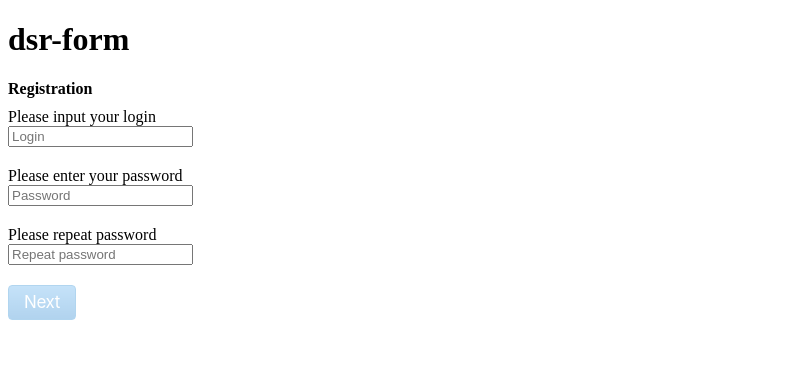
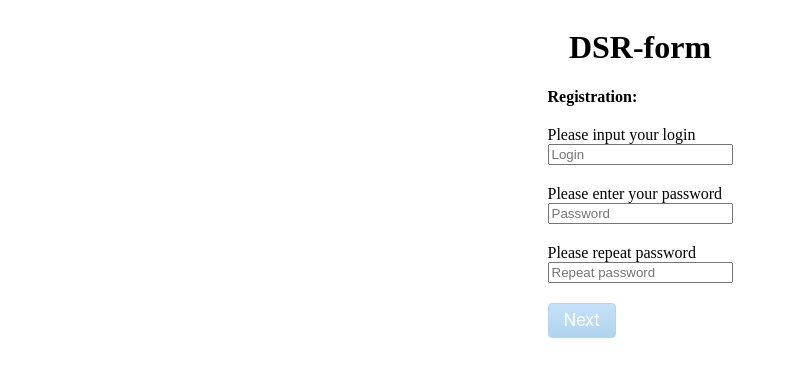
Before and after one commit to NikitaKakurin/dsr-tasks, a React (Create React App) app: page / in a window 1280 px wide. Shown: the top 376 px of the page, without its empty margins (0-788 px from the left). Built offline with nearby package versions, Linux system fonts and the light colour scheme.

Commit message:
feat: done

```diff
--- a/src/components/App.tsx
+++ b/src/components/App.tsx
@@ -5,10 +5,9 @@ function App() {
   return (
     <div className="App">
       <header className="App-header">
-        <h1>dsr-form</h1>
+        <h1>DSR-form</h1>
       </header>
       <Form />
-
     </div>
   );
 }
--- a/src/components/FormAuth.tsx
+++ b/src/components/FormAuth.tsx
@@ -17,29 +17,29 @@ export default function FormAuth() {
     const login = (data.get("login") as string) || "";
     const password = (data.get("password") as string) || "";
     dispatch(setAuthData({ login, password }));
-    dispatch(nextForm())
+    dispatch(nextForm());
   };
   useEffect(() => {
     setIsValid(isValidLogin && isValidPassword);
   }, [isValidLogin, isValidPassword]);
 
   return (
-    <form className="form-auth" id="formAuth" onSubmit={goToNext}>
-      <h4>Registration</h4>
+    <form className="form" onSubmit={goToNext}>
+      <h4>Registration:</h4>
       <InputText
         name="login"
         isRequired={true}
         placeholder="Login"
         labelText="Please input your login"
         pattern="^[a-z]+$"
-        errorText="Login must be entered in lowercase"
+        errorText="Login must be entered in lowercase (only letters)"
         classes="Form__input"
         setIsValid={setIsValidLogin}
       />
       <InputPassword
         name="password"
         pattern="(?=.*\d)(?=.*[a-zA-Z]).*"
-        errorText="password must contain at least one letter and one number"
+        errorText="Password must contain at least one letter and one number"
         classes="Form__input"
         minLength={6}
         setIsValid={setIsValidPassword}
--- a/src/components/FormCard.tsx
+++ b/src/components/FormCard.tsx
@@ -16,7 +16,8 @@ export default function FormCard() {
     dispatch(nextForm());
   };
   return (
-    <form onSubmit={goToNext}>
+    <form className="form" onSubmit={goToNext}>
+      <h4>Card number:</h4>
       <InputCard isRequired={true} setIsValid={setIsValid} name="cardNumber" />
       <button className="button-next" disabled={!isValid}>
         Next
--- a/src/components/FormConfirm.tsx
+++ b/src/components/FormConfirm.tsx
@@ -24,8 +24,8 @@ export default function FormConfirm() {
   }, [isPersonalData, isCookie]);
 
   return (
-    <form className="form-auth" id="formAuth" onSubmit={goToNext}>
-      <h4>Confirm</h4>
+    <form className="form" onSubmit={goToNext}>
+      <h4>Confirm:</h4>
       <div className="input__container">
         <label className="input__label">
           <span className="input__label_text">Your Login:</span>
--- a/src/components/FormProfile.tsx
+++ b/src/components/FormProfile.tsx
@@ -65,8 +65,8 @@ export default function FormProfile() {
   }, [isValidFirstName, isValidSecondName, isValidEmail, isValidGender, is18]);
 
   return (
-    <form className="form-auth" onSubmit={goToNext}>
-      <h4>Registration</h4>
+    <form className="form" onSubmit={goToNext}>
+      <h4>Profile data:</h4>
       <InputText
         name="firstName"
         isRequired={true}
@@ -115,7 +115,7 @@ export default function FormProfile() {
         name="gender"
         isRequired={true}
         labelText="Choose your gender:"
-        classes=""
+        classes="select"
         optionsData={optionsGender}
         setIsValid={setIsValidGender}
       />
--- a/src/components/FormResult.tsx
+++ b/src/components/FormResult.tsx
@@ -20,8 +20,8 @@ export default function FormResult() {
   } = useAppSelector((state) => state.auth);
 
   return (
-    <div className="form-auth" id="formAuth">
-      <h4>Result</h4>
+    <div className="form" id="formAuth">
+      <h4>Result:</h4>
       <div className="input__container">
         <label className="input__label">
           <span className="input__label_text">Your login:</span>
@@ -34,7 +34,7 @@ export default function FormResult() {
           <input type="text" className="" value={password} disabled />
         </label>
       </div>
-      <label className="">
+      <label className="select">
         <span>Your subscribe plan</span>
         <select value={subscribe}>
           <option value="">--Please choose an option--</option>
@@ -75,8 +75,8 @@ export default function FormResult() {
           <input type="text" className="" value={email} disabled />
         </label>
       </div>
-      <label className="">
-        <span>Your gender</span>
+      <label className="select">
+        <span>Your gender:</span>
         <select value={gender}>
           <option value="">--Please choose your gender--</option>
           {optionsGender.map((data) => (
--- a/src/components/FormSubscribe.tsx
+++ b/src/components/FormSubscribe.tsx
@@ -32,13 +32,13 @@ export default function FormSubscribe() {
   };
 
   return (
-    <form className="form-subscribe" onSubmit={goToNext}>
-      <h4>Subscription</h4>
+    <form className="form" onSubmit={goToNext}>
+      <h4>Subscription:</h4>
       <InputSelect
         name="subscribe"
         isRequired={true}
-        labelText="Choose a subscription"
-        classes=""
+        labelText="Choose a subscription:"
+        classes="select"
         optionsData={optionsSubscribe}
         setIsValid={setIsValid}
       />
--- a/src/components/InputCard.tsx
+++ b/src/components/InputCard.tsx
@@ -99,7 +99,9 @@ export default function InputCard({ isRequired, setIsValid, name }: IProps) {
   return (
     <div className="input__container">
       <label className="input__label">
-        <span className="input__label_text">Please enter your card number</span>
+        <span className="input__label_text">
+          Please enter your card number:
+        </span>
         <input
           name={name}
           value={value}
@@ -108,10 +110,8 @@ export default function InputCard({ isRequired, setIsValid, name }: IProps) {
           required={isRequired}
           onChange={checkNumber}
         />
-        <p>
-          <span>Card type is: {typeCard}</span>
-        </p>
         <span className="errorText">{textError}</span>
+        <span className="cardType">Card type is: {typeCard}</span>
       </label>
     </div>
   );
--- a/src/components/inputPassword.tsx
+++ b/src/components/inputPassword.tsx
@@ -82,7 +82,7 @@ export default function InputPassword({
         <span className="input__label_text">Please enter your password</span>
         <input
           ref={inputPass}
-          type="text"
+          type="password"
           className={classes}
           placeholder="Password"
           required
@@ -96,7 +96,7 @@ export default function InputPassword({
         <span className="input__label_text">Please repeat password</span>
         <input
           ref={inputRepeatPass}
-          type="text"
+          type="password"
           className={classes}
           placeholder="Repeat password"
           required
--- a/src/style/App.css
+++ b/src/style/App.css
@@ -1,10 +1,27 @@
-.form-auth {
+.form {
   display: flex;
   flex-direction: column;
   align-items: flex-start;
   justify-content: center;
   gap: 10px;
 }
+
+.App{
+  display: flex;
+  align-items: center;
+  justify-content: center;
+  flex-direction: column;
+}
+.select{
+  display: flex;
+  flex-direction: column;
+  width: 250px;
+}
+
+.cardType{
+  margin-top: 10px;
+}
+
 
 .input__container{
   display: flex;
@@ -33,6 +50,7 @@
 
 h4{
   margin: 0;
+  padding-bottom: 10px;
 }
  .errorText{
   display: inline-block;
```
